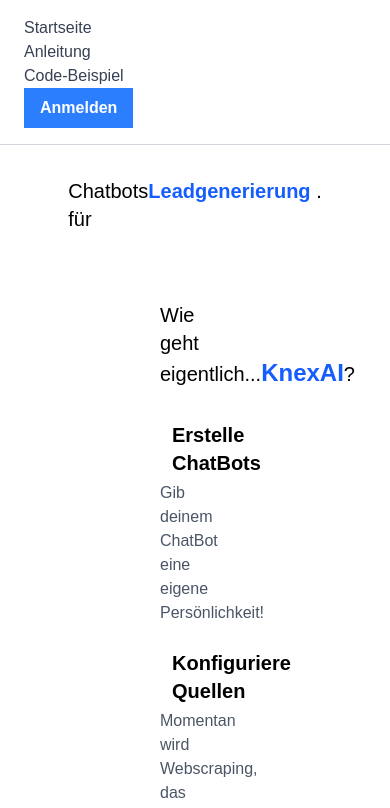
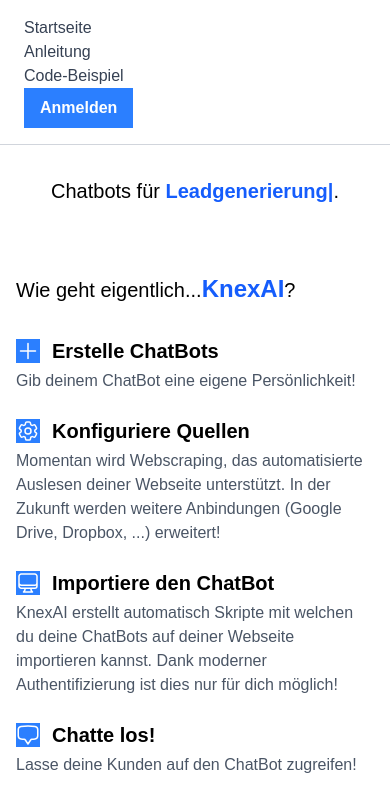
Before and after one commit to JuliusHaring/saas-template, a Next.js app: page / in a window 390 px wide. Shown: the top 808 px of the page. Built offline with nearby package versions, Linux system fonts and the light colour scheme; no server answers.

Commit message:
feat: add viewport meta

```diff
--- a/src/app/layout.tsx
+++ b/src/app/layout.tsx
@@ -1,4 +1,4 @@
-import type { Metadata } from "next";
+import type { Metadata, Viewport } from "next";
 import { Geist, Geist_Mono } from "next/font/google";
 import "./globals.css";
 
@@ -17,6 +17,11 @@
   description: "ChatBots für KMU",
 };
 
+export const viewport: Viewport = {
+  width: "device-width",
+  initialScale: 1,
+};
+
 export default function RootLayout({
   children,
 }: Readonly<{
--- a/src/app/page.tsx
+++ b/src/app/page.tsx
@@ -19,7 +19,7 @@
     <div>
       <NavBar className="mb-8" />
 
-      <div className="text-xl px-40">
+      <div className="text-xl lg:px-40 md:px-10 px-4">
         <Element name="eyecatcher">
           <EyeCatcher />
         </Element>
```
